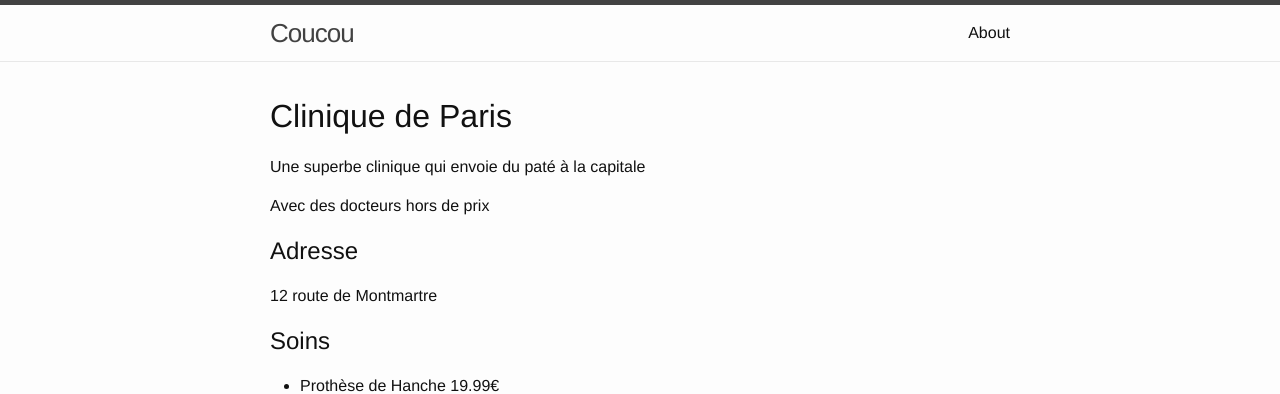
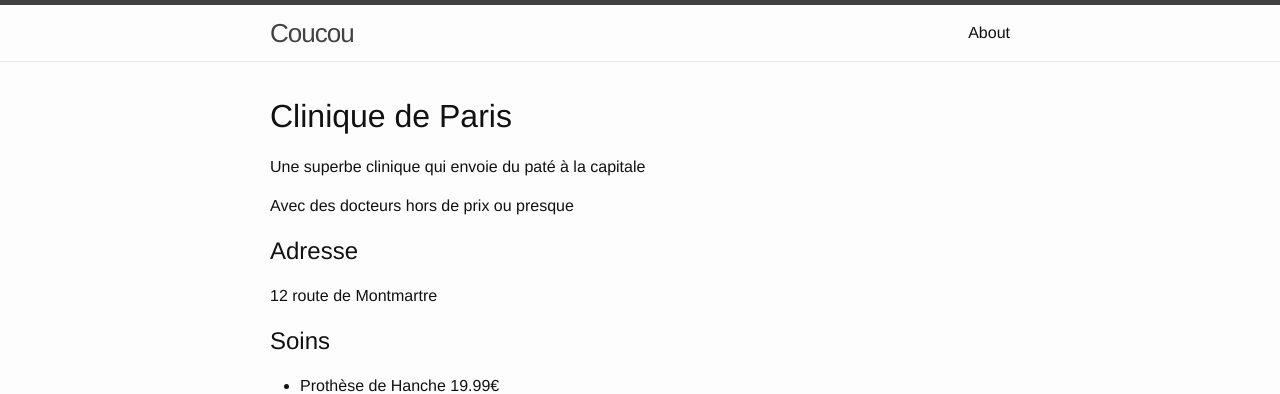
Before and after one commit to MrZoule/jekyll-playground, a Jekyll site: the page built from _cliniques/paris.markdown, in a window 1280 px wide. Shown: the top 394 px of the page. Built offline with Jekyll 4.4.1, drawn with Linux system fonts in a browser that asks for light colours.

Commit message:
Updated paris.markdown

```diff
--- a/_cliniques/paris.markdown
+++ b/_cliniques/paris.markdown
@@ -1,18 +1,20 @@
 ---
 layout: clinique
 city: paris
-title: "Paris"
-location: 43.5781487,1.4214183
+title: Paris
+location: "43.5781487,1.4214183"
 address:
-    street: 12 route de Montmartre
-    zip: 75000
-    city: Paris
+  street: 12 route de Montmartre
+  zip: 75000
+  city: Paris
 soins:
-    - type: hanche
-      prix: 19.99
-    - type: imagerie-deces
-      prix: 2000
+  - type: hanche
+    prix: 19.99
+  - type: "imagerie-deces"
+    prix: 2000
+published: true
 ---
+
 Une superbe clinique qui envoie du paté à la capitale
 
-Avec des docteurs hors de prix
+Avec des docteurs hors de prix ou presque
```
